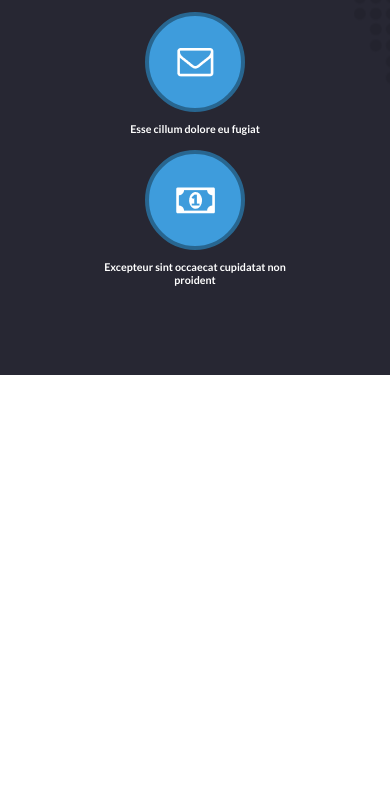
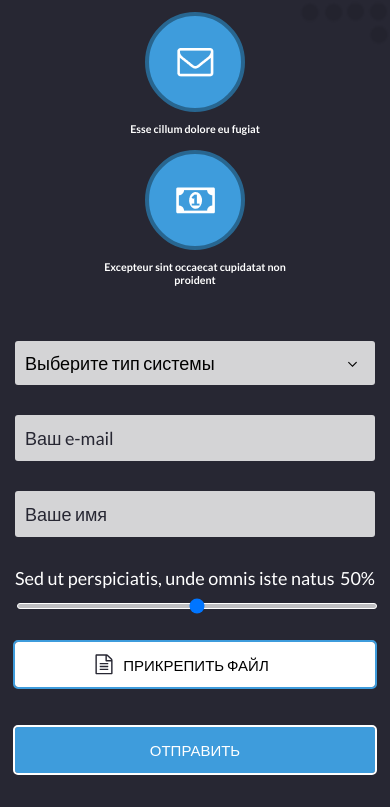
Before and after one commit to Lonerr7/test-task-for-job, a plain HTML site: page src/index.html in a window 390 px wide. Shown: the part 1176-1983 px from the top of the page. Before the commit the page ends 1551 px from the top, so only its background shows below. Drawn offline with nearby package versions, Linux system fonts and the light colour scheme; files that its build step writes are made by us from their sources; files whose address does not match are found by name.

Commit message:
10.1. Finished responsive design of orders section

```diff
--- a/gulp/version.json
+++ b/gulp/version.json
@@ -1,3 +1,3 @@
 {
-    "main": "20240609153059"
+    "main": "20240609154901"
 }
--- a/src/html/main.html
+++ b/src/html/main.html
@@ -98,7 +98,7 @@
         </div>
       </div>
 
-      <!-- <form class="form" action="#">
+      <form class="form" action="#">
         <div class="form__top">
           <div class="form__control">
             <label for="type" hidden></label>
@@ -144,7 +144,7 @@
         </div>
 
         <button class="form__btn">Отправить</button>
-      </form> -->
+      </form>
     </div>
   </section>
 
--- a/src/scss/_media.scss
+++ b/src/scss/_media.scss
@@ -1,6 +1,32 @@
 @media (max-width: 840px) {
   .orders__dots {
     display: none;
+  }
+}
+
+@media (max-width: 740px) {
+  .form {
+    &__control {
+      width: 100% !important;
+      margin-right: 0 !important;
+    }
+
+    &__bottom {
+      flex-direction: column;
+    }
+
+    &__items {
+      margin-bottom: 30px;
+    }
+
+    &__fileLabel {
+      margin-right: 0 !important;
+      width: 100% !important;
+    }
+
+    &__btn {
+      width: 100% !important;
+    }
   }
 }
 
--- a/src/scss/_vars.scss
+++ b/src/scss/_vars.scss
@@ -30,6 +30,7 @@ $gray-2: #C3C3C3;
   position: relative;
   width: 350px;
   margin-bottom: 30px;
+  margin-right: 10px;
 }
 
 %section-title {
--- a/src/scss/style.scss
+++ b/src/scss/style.scss
@@ -295,10 +295,16 @@
       align-items: center;
       flex-wrap: wrap;
       flex: 1;
+
+
     }
 
     &__control {
       @extend %form-control;
+
+      &:nth-child(3), &:last-child {
+        margin-right: 0;
+      }
     }
 
     &__select {
```
Also changed, not shown: dist/index.html (+6 -6 lines), dist/css/style.css, dist/css/style.min.css.
